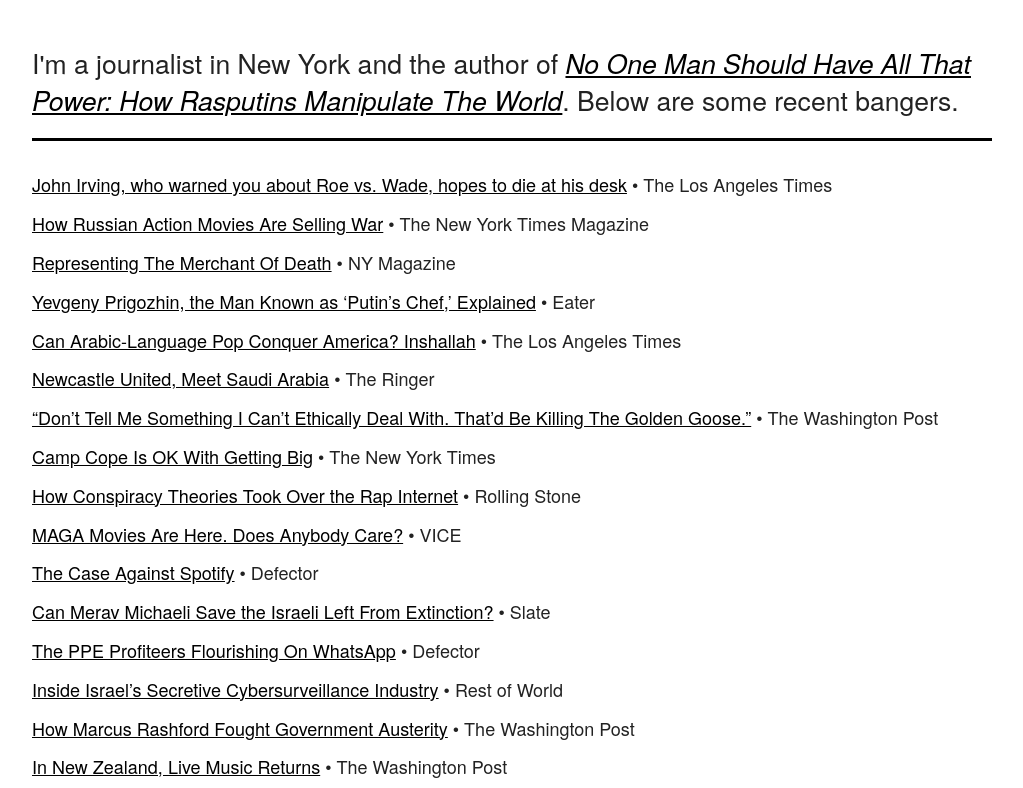
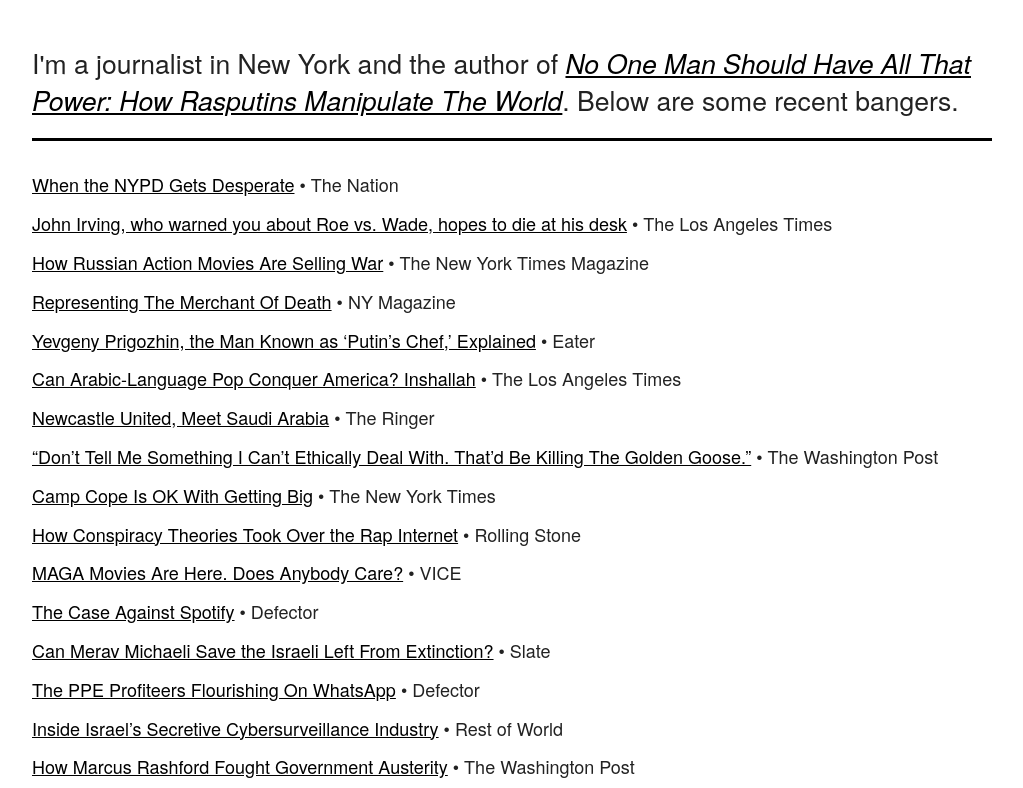
Before and after one commit to amosbarshad/amosbarshad.github.io, a plain HTML site: page work.html in a window 1280 px wide. Shown: the top 788 px of the page, without its empty margins (128-1151 px from the left). Drawn offline with Linux system fonts and the light colour scheme.

Commit message:
Update work.html
add the nation

```diff
--- a/work.html
+++ b/work.html
@@ -31,6 +31,9 @@
     <div class='row'>
       <div class='twelve columns work' style="margin-top: 2%">
         <ul>
+          <li>
+            <p class="work"><a class="amos" href="https://www.thenation.com/article/society/chanel-lewis-karina-vetrano-nypd/" target="_blank">When the NYPD Gets Desperate</a> • The Nation</p>
+          </li>
            <li>
             <p class="work"><a class="amos" href="https://www.latimes.com/entertainment-arts/books/story/2022-10-17/john-irving-on-getting-covid-warning-us-about-roe-and-wanting-to-die-writing" target="_blank">John Irving, who warned you about Roe vs. Wade, hopes to die at his desk</a> • The Los Angeles Times</p>
           </li>
```
